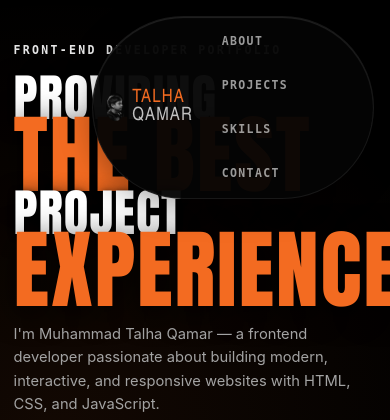
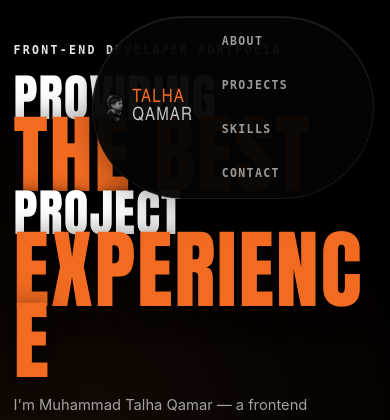
Before and after one commit to Muhammad-Talha-Qamar/My-Portfolio, a PHP site: page / in a window 390 px wide. Shown: the top 420 px of the page. Run offline with PHP 8.4, Linux system fonts and the light colour scheme.

Commit message:
Keep the hero name from overflowing on narrow screens and force the grid canvas visible.
Co-authored-by: Cursor <cursoragent@cursor.com>

```diff
--- a/style.css
+++ b/style.css
@@ -172,6 +172,7 @@ h3 {
   z-index: 0;
   width: 100vw;
   height: 100vh;
+  visibility: visible;
   pointer-events: none;
   background: transparent;
 }
@@ -1149,8 +1150,10 @@ canvas[data-falling-leaves] {
   .hero-title,
   .hero__word-mk,
   .hero__name-accent {
+    max-width: 100%;
     font-size: clamp(3rem, 14vw, 5.6rem);
     line-height: 0.85;
+    overflow-wrap: anywhere;
     text-shadow: 0 4px 20px rgba(0, 0, 0, 0.95), 0 2px 6px rgba(0, 0, 0, 0.9);
   }
 
--- a/wordpress-theme/talbyte-portfolio/assets/style.css
+++ b/wordpress-theme/talbyte-portfolio/assets/style.css
@@ -172,6 +172,7 @@ h3 {
   z-index: 0;
   width: 100vw;
   height: 100vh;
+  visibility: visible;
   pointer-events: none;
   background: transparent;
 }
@@ -1149,8 +1150,10 @@ canvas[data-falling-leaves] {
   .hero-title,
   .hero__word-mk,
   .hero__name-accent {
+    max-width: 100%;
     font-size: clamp(3rem, 14vw, 5.6rem);
     line-height: 0.85;
+    overflow-wrap: anywhere;
     text-shadow: 0 4px 20px rgba(0, 0, 0, 0.95), 0 2px 6px rgba(0, 0, 0, 0.9);
   }
 
```
Also changed, not shown: wordpress-theme/talbyte-portfolio/assets/dist/style.min.css.
